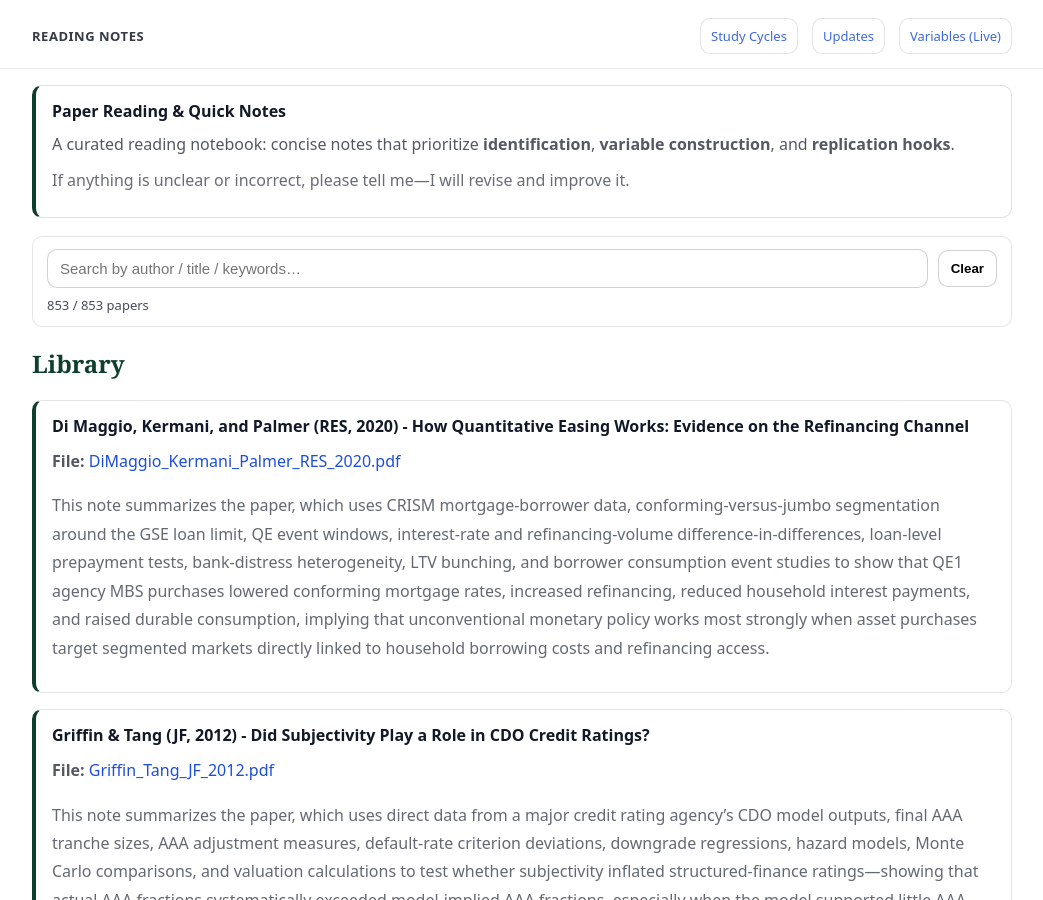
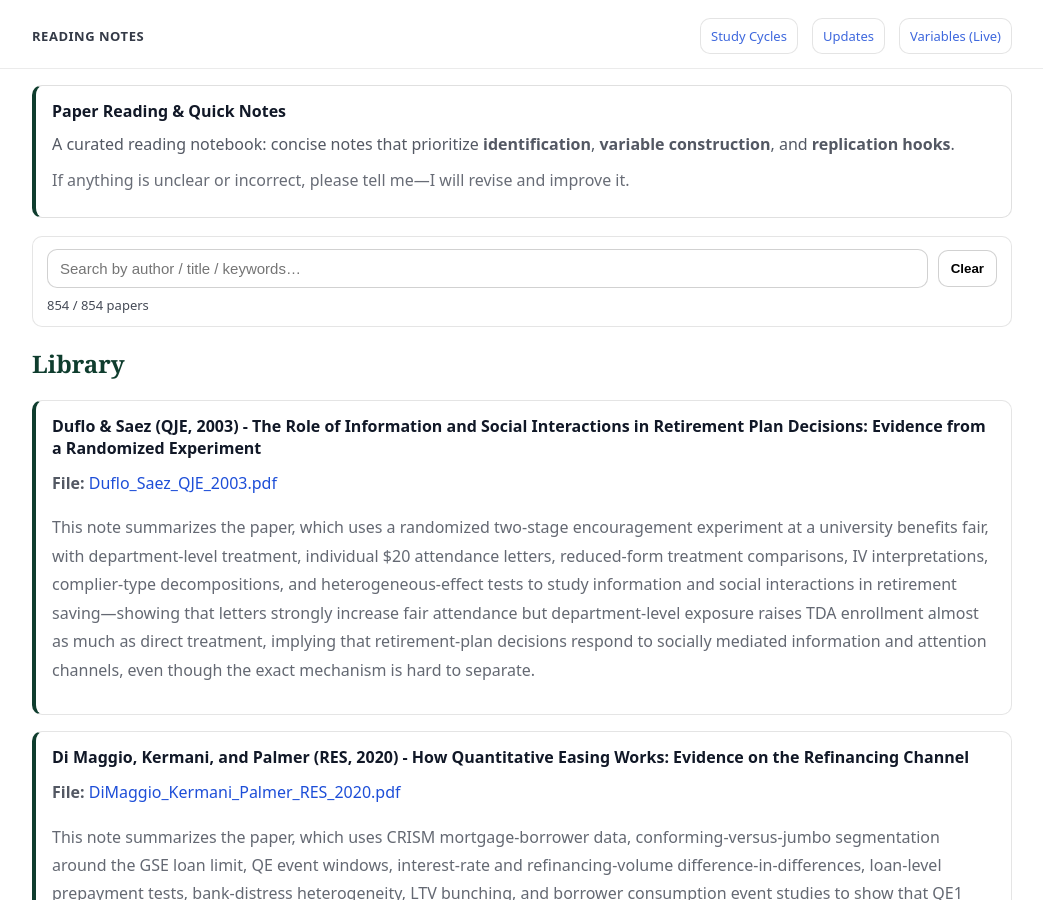
Before and after one commit to yaxinzn/study-archive, a Jekyll site: the page built from reading/index.md, in a window 1280 px wide and 900 px high. Shown: the whole window, without its empty margins (118-1161 px from the left). Built offline with Jekyll 4.4.1, drawn with Linux system fonts in a browser that asks for light colours.

Commit message:
Reading: add/update Duflo_Saez_QJE_2003.pdf

```diff
--- a/_data/reading.yml
+++ b/_data/reading.yml
@@ -1,3 +1,7 @@
+- title: "Duflo & Saez (QJE, 2003) - The Role of Information and Social Interactions in Retirement Plan Decisions: Evidence from a Randomized Experiment"
+  file: "Duflo_Saez_QJE_2003.pdf"
+  desc: "This note summarizes the paper, which uses a randomized two-stage encouragement experiment at a university benefits fair, with department-level treatment, individual $20 attendance letters, reduced-form treatment comparisons, IV interpretations, complier-type decompositions, and heterogeneous-effect tests to study information and social interactions in retirement saving—showing that letters strongly increase fair attendance but department-level exposure raises TDA enrollment almost as much as direct treatment, implying that retirement-plan decisions respond to socially mediated information and attention channels, even though the exact mechanism is hard to separate."
+
 - title: "Di Maggio, Kermani, and Palmer (RES, 2020) - How Quantitative Easing Works: Evidence on the Refinancing Channel"
   file: "DiMaggio_Kermani_Palmer_RES_2020.pdf"
   desc: "This note summarizes the paper, which uses CRISM mortgage-borrower data, conforming-versus-jumbo segmentation around the GSE loan limit, QE event windows, interest-rate and refinancing-volume difference-in-differences, loan-level prepayment tests, bank-distress heterogeneity, LTV bunching, and borrower consumption event studies to show that QE1 agency MBS purchases lowered conforming mortgage rates, increased refinancing, reduced household interest payments, and raised durable consumption, implying that unconventional monetary policy works most strongly when asset purchases target segmented markets directly linked to household borrowing costs and refinancing access."
```
Also changed, not shown: 1 other file.
